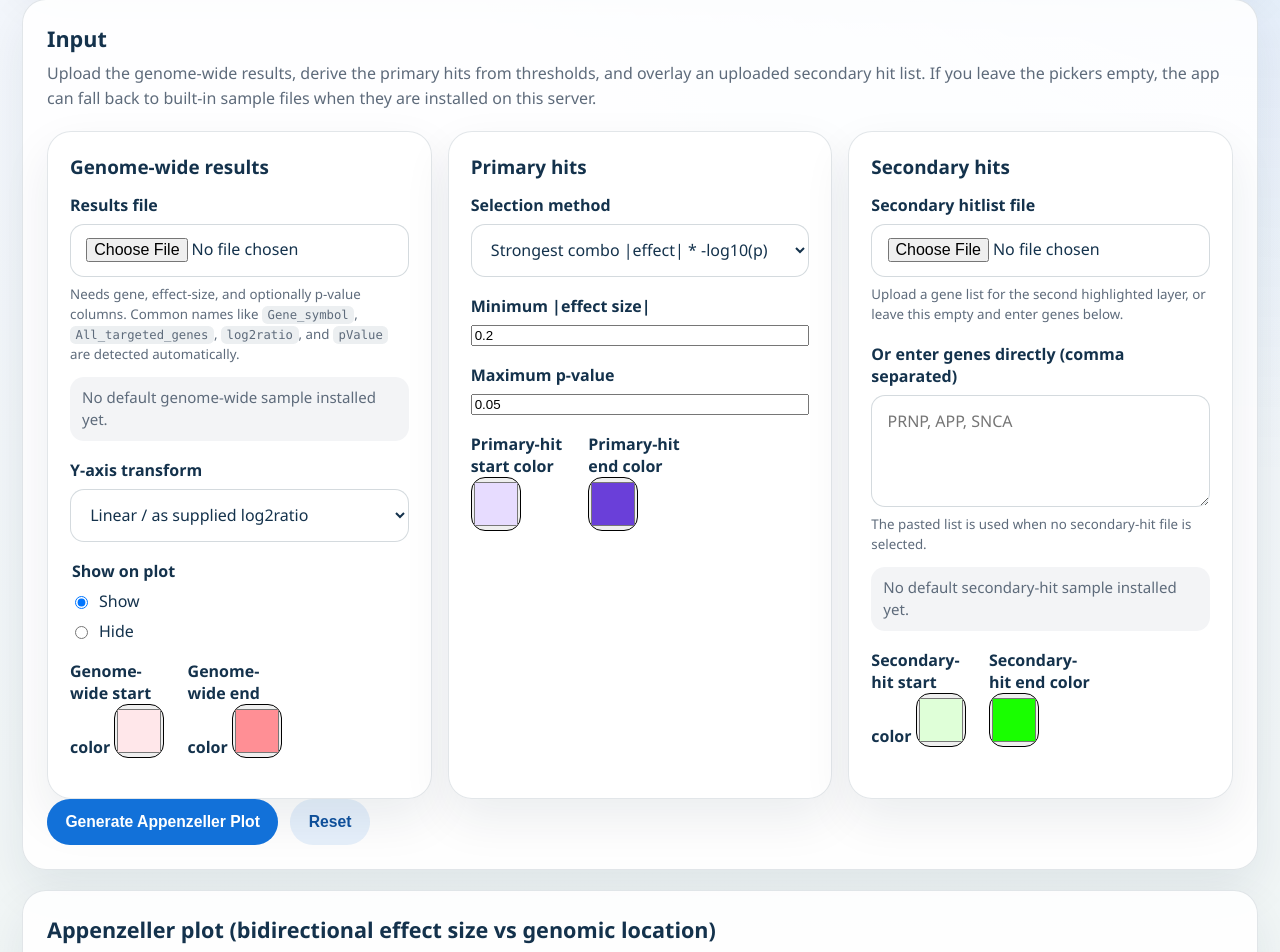
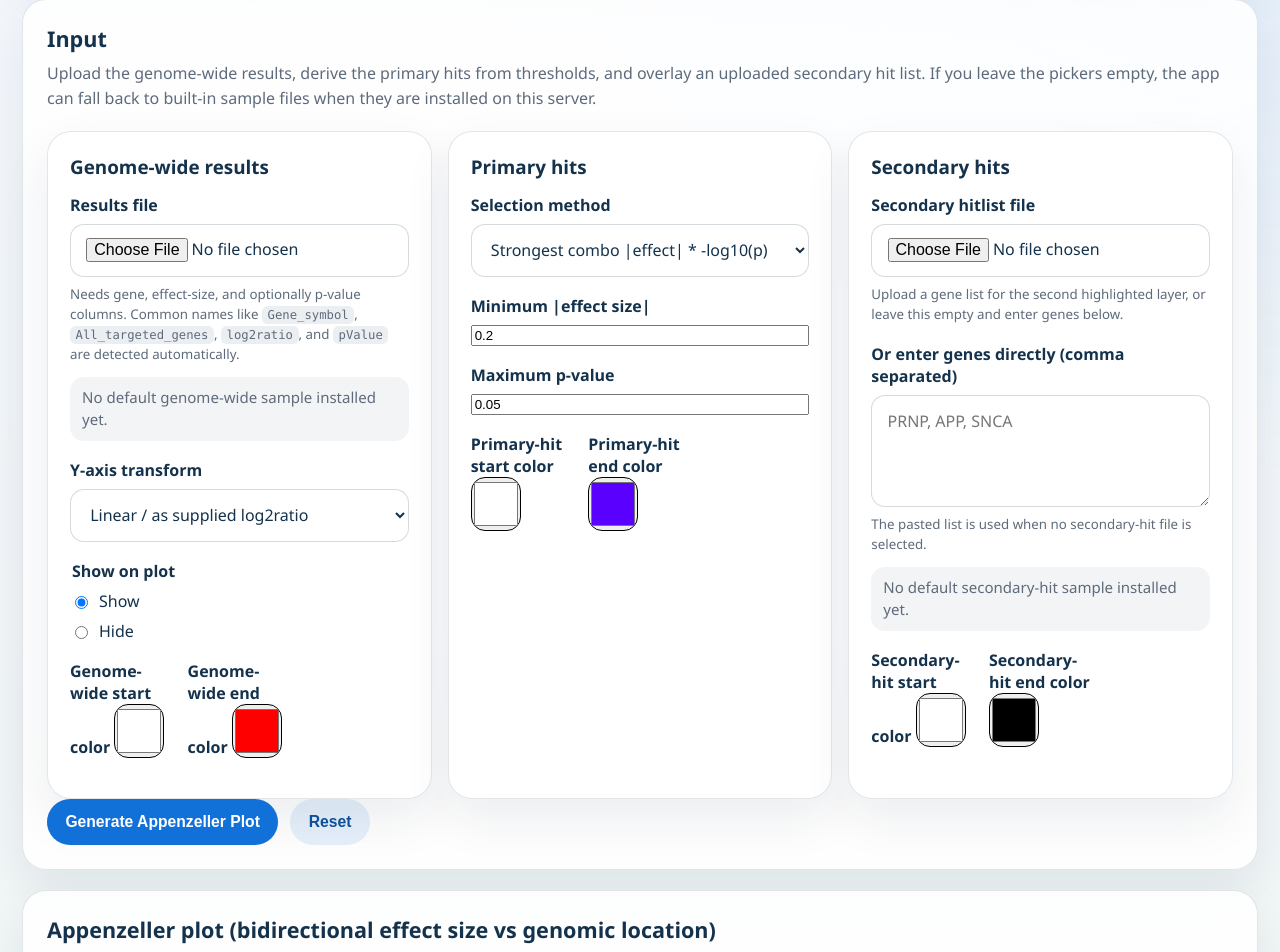
Before and after one commit to isab-science/genomic-hit-locator, a FastAPI app: page / in a window 1280 px wide. Shown: the part 445-1397 px from the top of the page. Run offline with FastAPI, Linux system fonts and the light colour scheme; some libraries are stand-ins or nearby versions.

Commit message:
Set new default p-value color ranges

```diff
--- a/app.py
+++ b/app.py
@@ -810,12 +810,12 @@ async def api_plot(
     secondary_hits_file: UploadFile | None = File(default=None),
     secondary_hits_text: str = Form(default=""),
     scale_mode: str = Form(default="linear"),
-    genomewide_start_color: str = Form(default="#ffe7ea"),
-    genomewide_end_color: str = Form(default="#ff8f95"),
-    primary_start_color: str = Form(default="#e7dcff"),
-    primary_end_color: str = Form(default="#6a3fd9"),
-    secondary_start_color: str = Form(default="#dfffd8"),
-    secondary_end_color: str = Form(default="#19ff00"),
+    genomewide_start_color: str = Form(default="#ffffff"),
+    genomewide_end_color: str = Form(default="#ff0000"),
+    primary_start_color: str = Form(default="#ffffff"),
+    primary_end_color: str = Form(default="#5a00ff"),
+    secondary_start_color: str = Form(default="#ffffff"),
+    secondary_end_color: str = Form(default="#000000"),
     show_genomewide: str = Form(default="show"),
     primary_mode: str = Form(default="effect_only"),
     primary_effect_threshold: float = Form(default=1.0),
--- a/templates/index.html
+++ b/templates/index.html
@@ -72,11 +72,11 @@
             <div class="field field-grid">
               <label class="color-field">
                 <span>Genome-wide start color</span>
-                <input type="color" name="genomewide_start_color" value="#ffe7ea">
+                <input type="color" name="genomewide_start_color" value="#ffffff">
               </label>
               <label class="color-field">
                 <span>Genome-wide end color</span>
-                <input type="color" name="genomewide_end_color" value="#ff8f95">
+                <input type="color" name="genomewide_end_color" value="#ff0000">
               </label>
             </div>
           </section>
@@ -105,11 +105,11 @@
             <div class="field field-grid">
               <label class="color-field">
                 <span>Primary-hit start color</span>
-                <input type="color" name="primary_start_color" value="#e7dcff">
+                <input type="color" name="primary_start_color" value="#ffffff">
               </label>
               <label class="color-field">
                 <span>Primary-hit end color</span>
-                <input type="color" name="primary_end_color" value="#6a3fd9">
+                <input type="color" name="primary_end_color" value="#5a00ff">
               </label>
             </div>
           </section>
@@ -138,11 +138,11 @@
             <div class="field field-grid">
               <label class="color-field">
                 <span>Secondary-hit start color</span>
-                <input type="color" name="secondary_start_color" value="#dfffd8">
+                <input type="color" name="secondary_start_color" value="#ffffff">
               </label>
               <label class="color-field">
                 <span>Secondary-hit end color</span>
-                <input type="color" name="secondary_end_color" value="#19ff00">
+                <input type="color" name="secondary_end_color" value="#000000">
               </label>
             </div>
           </section>
```
